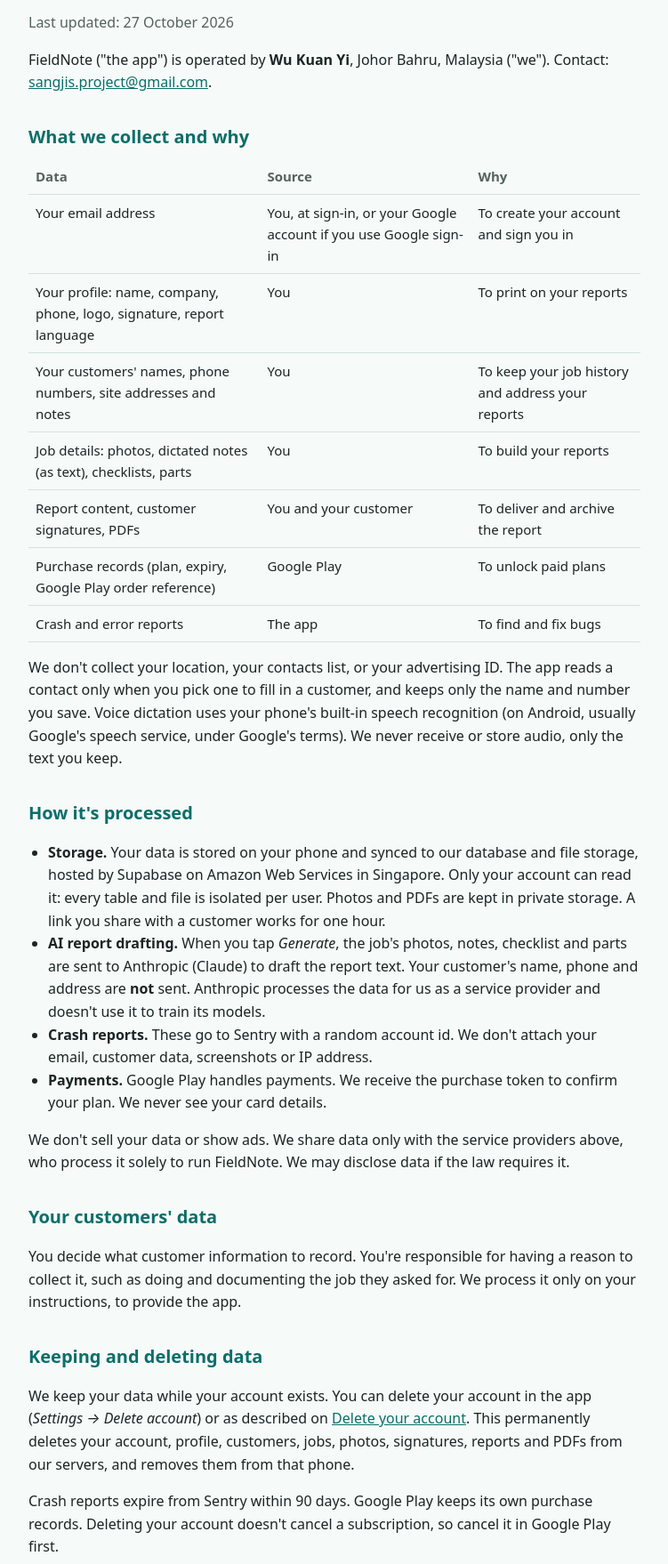
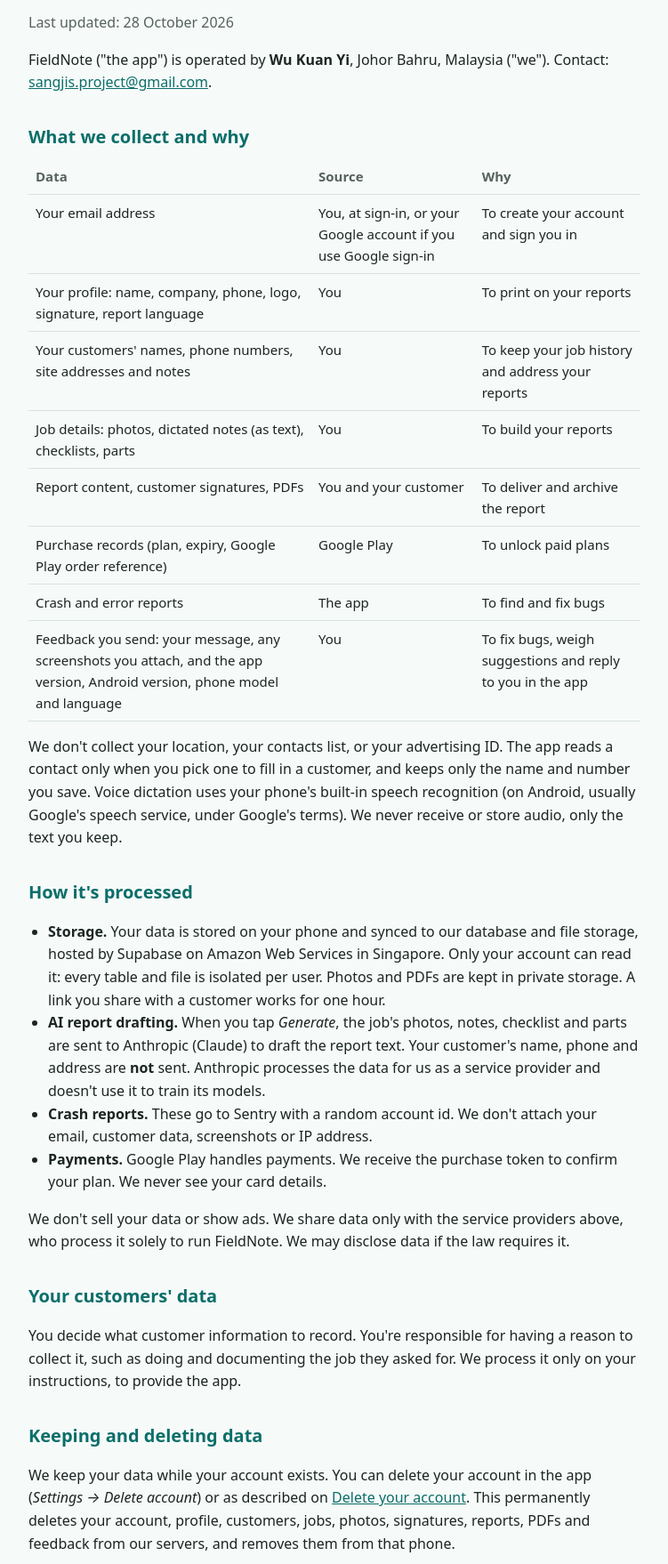
Before and after one commit to sangjisproject/mayont, a plain HTML site: page privacy.html in a window 1280 px wide. Shown: the part 142-1900 px from the top of the page at 89% size, without its empty margins (264-1015 px from the left). Drawn offline with Linux system fonts and the light colour scheme.

Commit message:
Privacy: in-app feedback (message, screenshots, device details)

```diff
--- a/privacy.html
+++ b/privacy.html
@@ -12,7 +12,7 @@
 <main>
   <header><img src="icon.png" alt=""><a href="./">FieldNote</a></header>
   <h1>Privacy Policy</h1>
-  <p class="muted">Last updated: 27 October 2026</p>
+  <p class="muted">Last updated: 28 October 2026</p>
 
   <p>FieldNote ("the app") is operated by <strong>Wu Kuan Yi</strong>, Johor Bahru, Malaysia ("we").
     Contact: <a href="mailto:sangjis.project@gmail.com">sangjis.project@gmail.com</a>.</p>
@@ -28,6 +28,7 @@
       <tr><td>Report content, customer signatures, PDFs</td><td>You and your customer</td><td>To deliver and archive the report</td></tr>
       <tr><td>Purchase records (plan, expiry, Google Play order reference)</td><td>Google Play</td><td>To unlock paid plans</td></tr>
       <tr><td>Crash and error reports</td><td>The app</td><td>To find and fix bugs</td></tr>
+      <tr><td>Feedback you send: your message, any screenshots you attach, and the app version, Android version, phone model and language</td><td>You</td><td>To fix bugs, weigh suggestions and reply to you in the app</td></tr>
     </tbody>
   </table>
   <p>We don't collect your location, your contacts list, or your advertising ID. The app reads a
@@ -63,7 +64,7 @@
   <p>We keep your data while your account exists. You can delete your account in the app
     (<em>Settings → Delete account</em>) or as described on
     <a href="delete-account.html">Delete your account</a>. This permanently deletes your
-    account, profile, customers, jobs, photos, signatures, reports and PDFs from our servers,
+    account, profile, customers, jobs, photos, signatures, reports, PDFs and feedback from our servers,
     and removes them from that phone.</p>
   <p>Crash reports expire from Sentry within 90 days. Google Play keeps its own purchase
     records. Deleting your account doesn't cancel a subscription, so cancel it in Google Play
```
Also changed, not shown: delete-account.html (+2 -1 lines).
